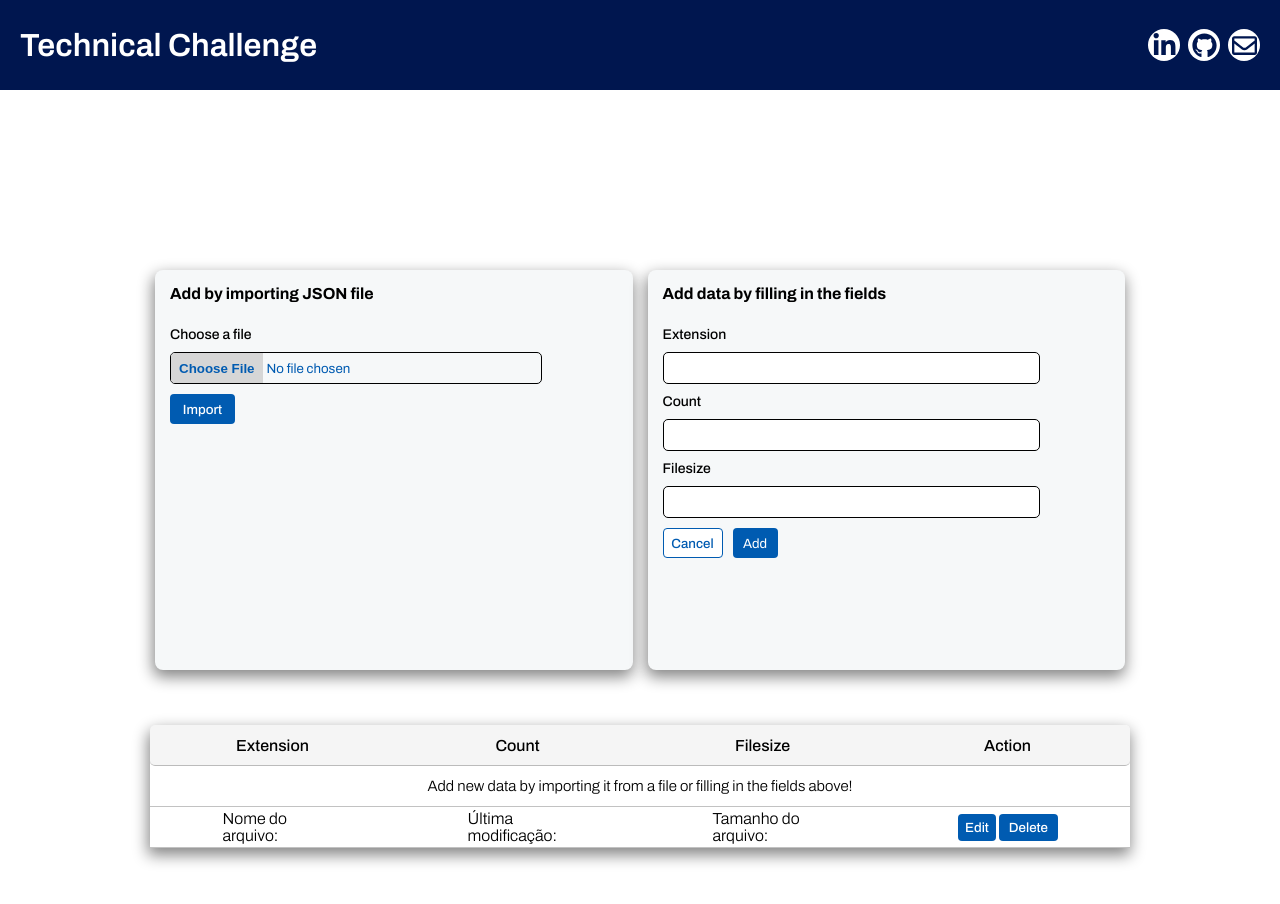
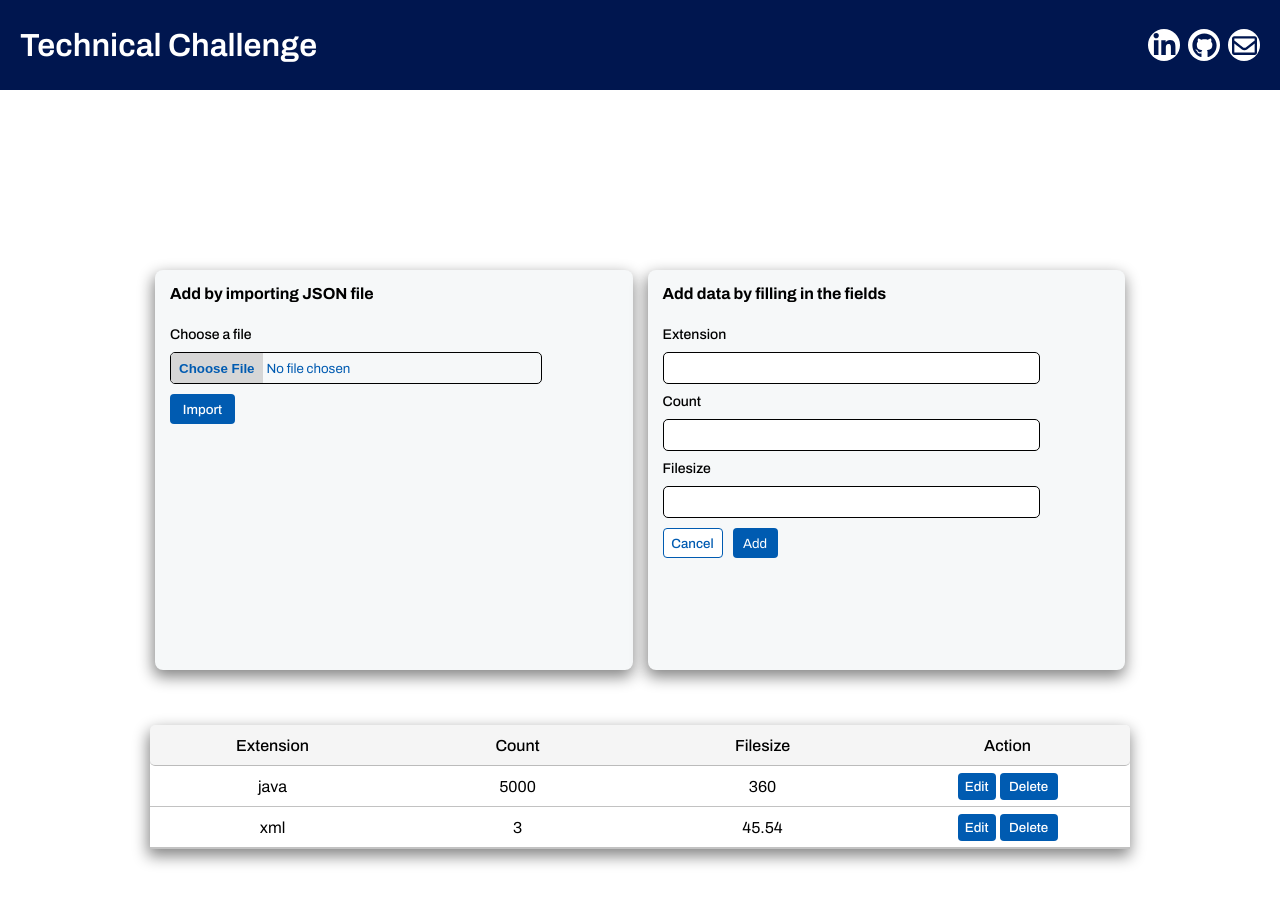
Before and after one commit to WictorPereira/Axetrading-Challenge, a React (Vite) app in the folder SinglePageApplication/: page / in a window 1280 px wide. Shown: the top 904 px of the page. Built offline with nearby package versions, Linux system fonts and the light colour scheme; data requests are answered from the project's data file.

Commit message:
Conexão com BD
Componentes Form1 e  Results conectados ao db.json. Com integração visual na tela.

```diff
--- a/SinglePageApplication/db.json
+++ b/SinglePageApplication/db.json
@@ -1,17 +1,16 @@
-[
-	{
-		"extension": "java",
-		"count": 5000,
-		"filesize": 360
-	},
-	{
-		"extension": "xml",
-		"count": 3,
-		"filesize": 45.54
-	},
-	{
-		"extension": "xml",
-		"count": 14,
-		"filesize": 45
-	}
-]
+{
+  "arquivos": [
+    {
+      "name": "java",
+      "lastModified": 5000,
+      "size": 360,
+      "id": "da5f"
+    },
+    {
+      "name": "xml",
+      "lastModified": 3,
+      "size": 45.54,
+      "id": "40c6"
+    }
+  ]
+}
--- a/SinglePageApplication/src/Components/Form1.jsx
+++ b/SinglePageApplication/src/Components/Form1.jsx
@@ -1,5 +1,5 @@
 import './Form1.css'
-import React, { useState} from 'react';
+import React, { useState } from 'react';
 
 
 function Form1 () {
@@ -8,8 +8,43 @@ function Form1 () {
   const handleFileChange = (e) => {
   const file = e.target.files[0]
     setSelectedFile(file);
+  }
 
-  }
+  //Evento do botao envair o dados do arquivo para o db.json
+  function btnImport (event) {
+    event.preventDefault()
+
+    if (!selectedFile) {
+      console.log("Nenhum arquivo selecionado.")
+      return;
+    }
+
+    const fileDetails = {
+      name: selectedFile.name,
+      lastModified: selectedFile.lastModified,
+      size: selectedFile.size,
+    }
+
+    fetch("http://localhost:5000/arquivos",{
+      method: "POST",
+      headers:{
+        'Content-Type': 'application/json',
+      },
+      body:(JSON.stringify(fileDetails))
+    }
+  )
+  .then((resp) => {
+    if(!resp.ok) {
+      throw new Error('Erro ao enviar os dados.')
+    }
+    return resp.json();
+  })
+  .then((data)=>{ console.log("Dados enviados com sucesso:", data)
+  })
+  .catch((err)=> console.log("Erro ao enviar os dados:", err))
+
+}
+
 
   return(
     <div className='div-forms'>
@@ -32,7 +67,7 @@ function Form1 () {
 
         )}
 
-         <button className='btn-import'>Import</button>
+         <button className='btn-import' onClick={btnImport}>Import</button>
 
 
 
--- a/SinglePageApplication/src/Components/Results.jsx
+++ b/SinglePageApplication/src/Components/Results.jsx
@@ -1,18 +1,60 @@
-import './Table.css'
+import "./Table.css";
+
+import React, { useState, useEffect } from "react";
+
 
 function Results() {
+  const [files, setFiles] = useState([]);
 
+  useEffect(() => {
+    fetch("http://localhost:5000/arquivos")
+      .then((response) => {
+        if (!response.ok) {
+          throw new Error("Erro ao buscar arquivos");
+        }
+        return response.json();
+      })
+      .then((data) => {
+        setFiles(data);
+      })
+      .catch((error) => {
+        console.error("Erro ao buscar arquivos", error);
+      });
+  }, [files]);// Executar apenas uma vez após a montagem do componente
+
+  // Verifica se files ainda está vazio ou indefined
+  if (!files || files.length === 0) {
     return (
-        <ul className='ul-results'>
-            <li className='li-results'>Nome do arquivo: </li>
+        <p className="p-table">
+          Add new data by importing it from a file or filling in the fields above!
+        </p>
+    )
+  }
+    return (
+
+      <ul className="ul-results">
+        {files.map((file, index) => (
+          <li key={index}
+              className="li-results">
+              <span>{file.name}</span>
+              <span>{file.lastModified}</span>
+              <span>{file.size}</span>
+              <div className="div-btns-results">
+                <button className='btn-edit'>Edit</button>
+                <button className='btn-delete'>Delete</button>
+              </div>
+              </li>
+        ))}
+      </ul>
+    );
+  }
+
+export default Results;
+
+/*<li className='li-results'>Nome do arquivo: </li>
             <li className='li-results'>Última modificação:</li>
             <li className='li-results'>Tamanho do arquivo:</li>
             <li className='li-results'>
             <button className='btn-edit'>Edit</button>
             <button className='btn-delete'>Delete</button>
-        </li>
-    </ul>
-    )
-  }
-
-  export default Results
+            */
--- a/SinglePageApplication/src/Components/Table.css
+++ b/SinglePageApplication/src/Components/Table.css
@@ -40,25 +40,30 @@
 
 .ul-results{
     display: flex;
-    justify-content: space-around;
-    align-items: center;
-    height: 40px;
-    font-weight: 300;
+    flex-direction: column;
 
+    list-style-type: none;
     border-bottom: 1px solid rgba(0, 0, 0, 0.24);
 }
 
 .li-results{
-    width: 100px;
+    height: 40px;
     display: flex;
-    justify-content: center;
+    justify-content: space-around;
+    overflow: hidden;
+    border-bottom: 1px solid rgba(0, 0, 0, 0.24);
+
 }
 
+.li-results span{
+    display:  flex;
+    align-items: center;
+    justify-content: center;
+    width: 100px;
+}
 .btn-edit {
-
     width: 40px;
     height: 27px;
-    padding: 3px;
     border-radius: 4px;
     gap: 5px;
     border: none;
@@ -73,8 +78,6 @@
     height: 27px;
     padding: 3px;
     border-radius: 4px;
-    gap: 5px;
-    margin-left: 3px;
     border: none;
     font-weight: 500;
     cursor: pointer;
@@ -82,3 +85,10 @@
     background-color: #005bb1;
     color: #fff;
 }
+
+.div-btns-results{
+    display: flex;
+    align-items: center;
+    gap: 4px;
+    width: 100px;
+}
--- a/SinglePageApplication/src/Components/Table.jsx
+++ b/SinglePageApplication/src/Components/Table.jsx
@@ -11,7 +11,7 @@ function Table() {
                 <li>Filesize</li>
                 <li>Action</li>
             </ul>
-            <p className="p-table">Add new data by importing it from a file or filling in the fields above!</p>
+
 
             <Results/>
 
```
